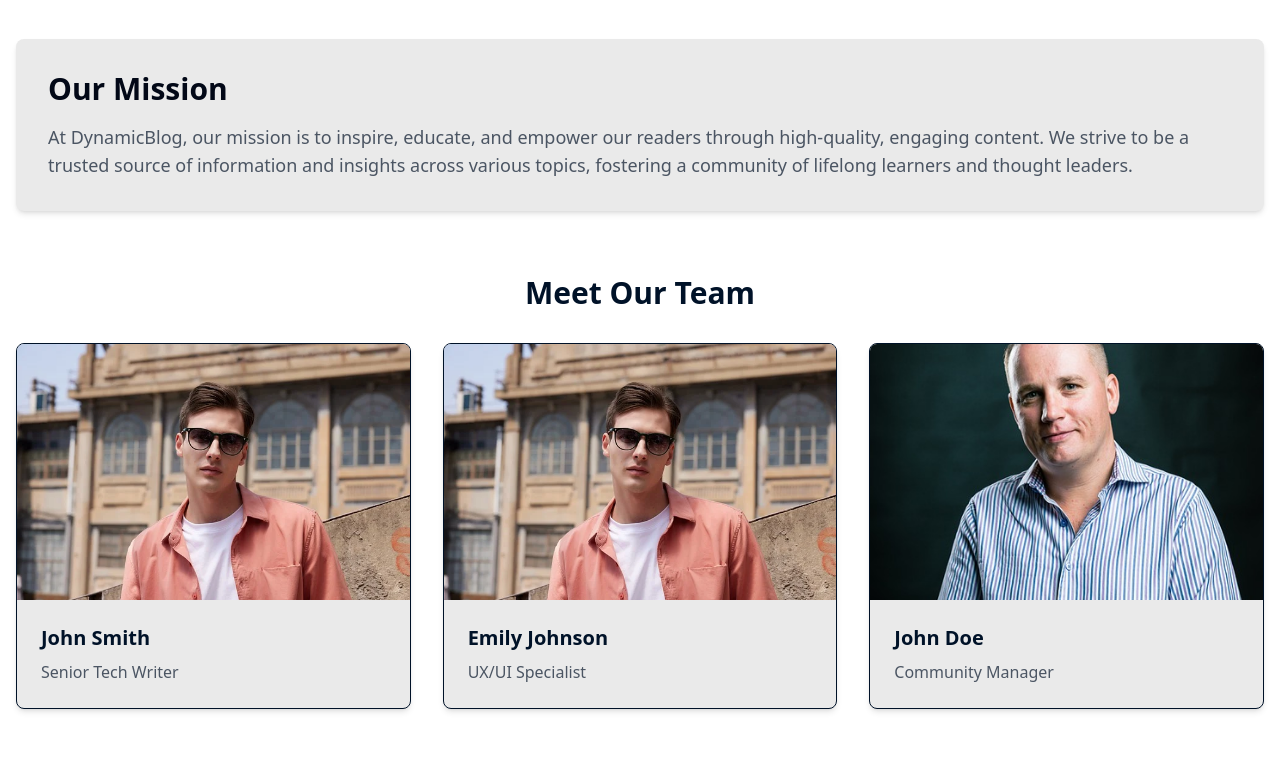
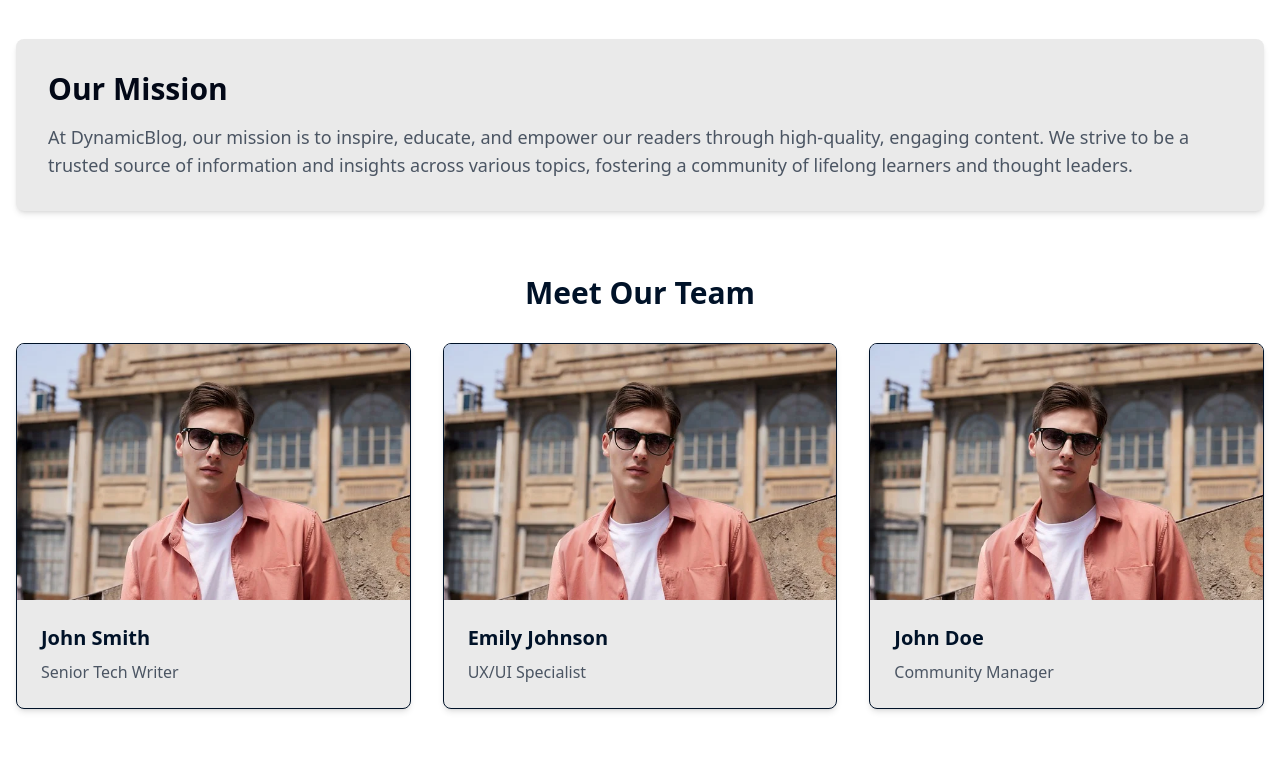
Before and after one commit to Yusra-Saleem/BlogStore-website, a Next.js app: page /about in a window 1280 px wide. Shown: the part 514-1291 px from the top of the page. Built offline with nearby package versions, Linux system fonts and the light colour scheme.

Commit message:
BlogStore Website

```diff
--- a/src/app/about/page.tsx
+++ b/src/app/about/page.tsx
@@ -90,7 +90,7 @@
               { name: 'John Smith', role: 'Senior Tech Writer', image: '/writer/john-smith.png' },
               { name: 'Emily Johnson', role: 'UX/UI Specialist', image: '/writer/john-smith.png' },
 
-              { name: 'John Doe', role: 'Community Manager', image: '/writer/john-Doe.png' },
+              { name: 'John Doe', role: 'Community Manager', image: '/writer/john-smith.png' },
             ].map((member, index) => (
               <motion.div
                 key={member.name}
```
